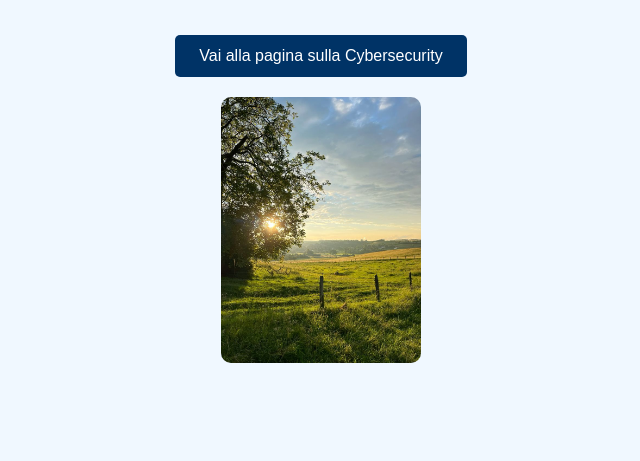
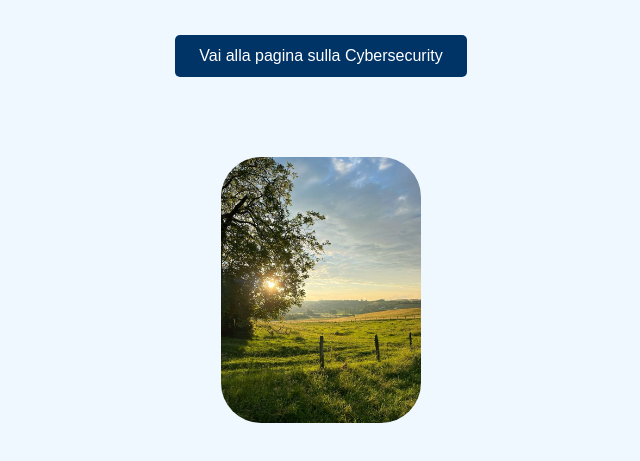
Before and after one commit to omarahmed679/omarahmed679cybersecurity, a plain HTML site: page index.html in a window 1280 px wide. Shown: the part 125-586 px from the top of the page, without its empty margins (319-959 px from the left). Drawn offline with Linux system fonts and the light colour scheme.

Commit message:
Update index.html

```diff
--- a/index.html
+++ b/index.html
@@ -38,10 +38,10 @@
       display: block;
       margin-left: auto;
       margin-right: auto;
-      margin-top: 20px;
+      margin-top: 80px;
       max-width: 200px;
       height: auto;
-      border-radius: 10px;
+      border-radius: 40px;
     }
   </style>
 </head>
```
